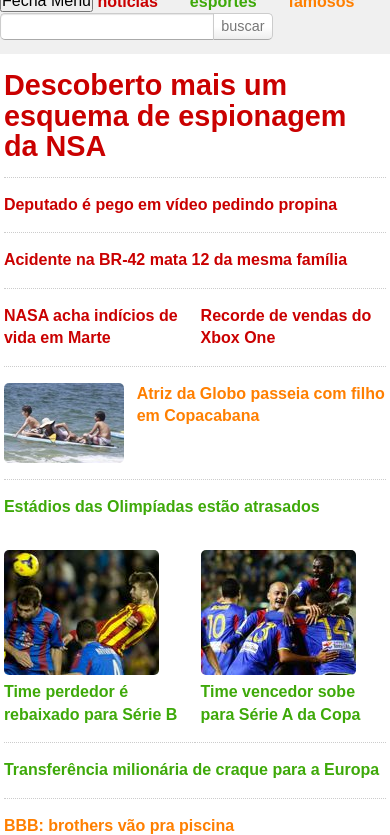
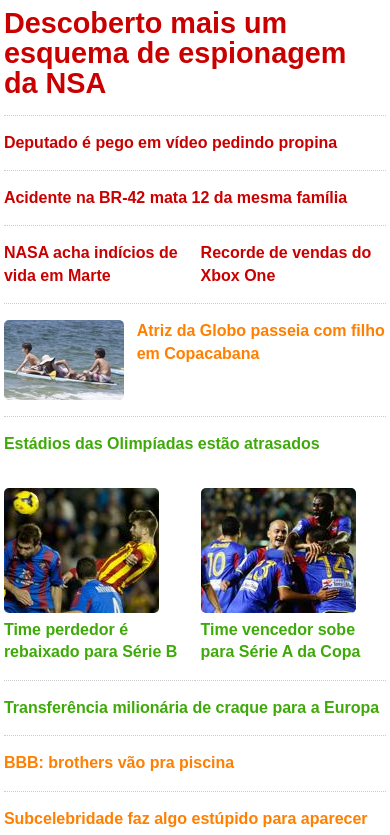
Before and after one commit to guerradaniel/design-responsivo-portalnews, a plain HTML site: page index.html in a window 390 px wide. Shown: the part 65-900 px from the top of the page. Drawn offline with Linux system fonts and the light colour scheme.

Commit message:
Editei o css do menu lateral da versão responsiva

```diff
--- a/css/exercicios.css
+++ b/css/exercicios.css
@@ -70,3 +70,40 @@ header {
         width: 33.333%;
     }
 }
+
+/*Menu responsivo*/
+@media (max-width: 600px) {
+    .barra-nav {
+        background: #f0f0f0;
+        padding: 1em;
+        margin: 0;
+
+        height: 100%;
+        width: 90%;
+        max-width: 320px;
+
+        position: fixed;
+        z-index: 1;
+        top: 0;
+        left: -90%;
+
+        transition: left 0.3s ease-out;
+    }
+
+    .menu-ativo .barra-nav {
+        left: 0;
+    }
+
+    .menu-principal li {
+        padding: 1em 0;
+        width: 100%;
+    }
+}
+
+@media not all and (max-width: 600px) {
+
+    .menu-abrir,
+    .menu-fechar {
+        display: none;
+    }
+}
```
